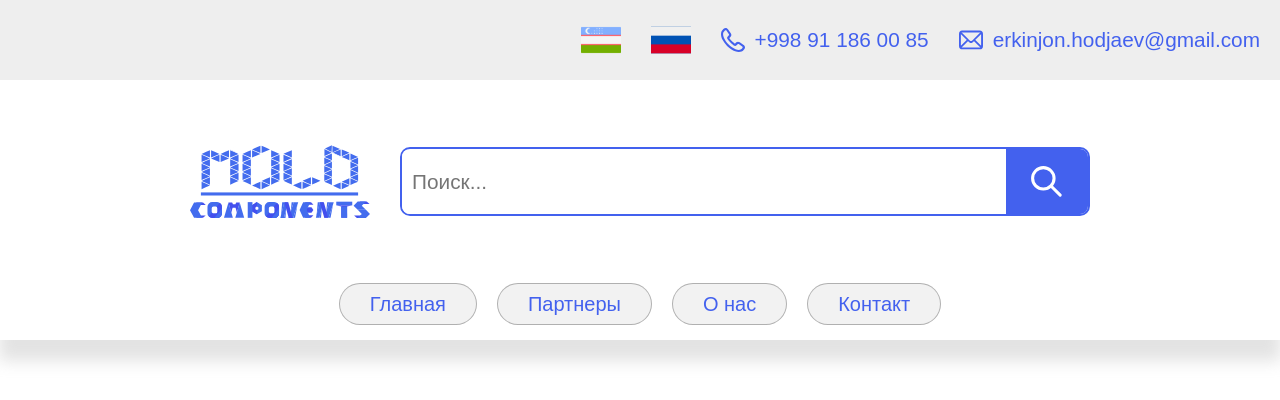
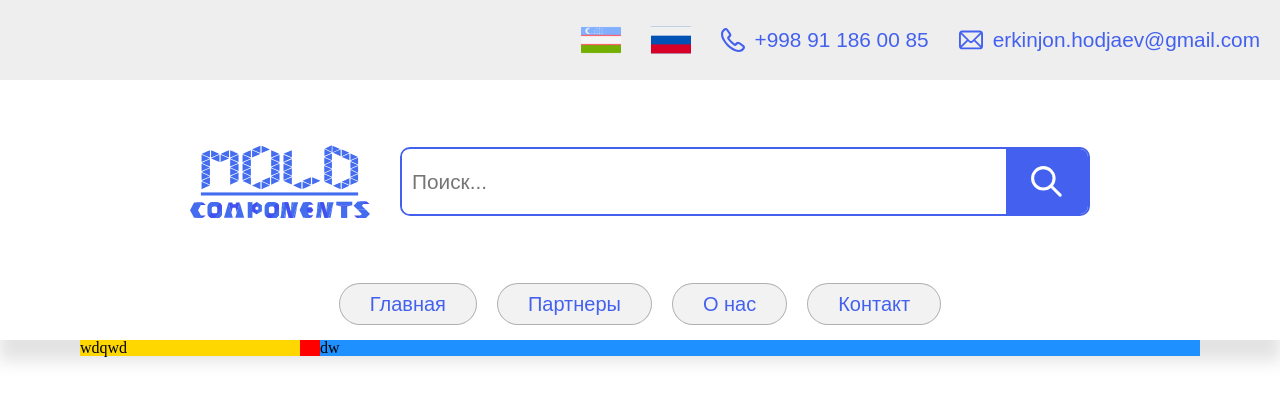
Before and after one commit to abduazimkh/Mold, a React (Vite) app: page / in a window 1280 px wide. Shown: the top 400 px of the page. Built offline with nearby package versions, Linux system fonts and the light colour scheme.

Commit message:
router added

```diff
--- a/src/App.jsx
+++ b/src/App.jsx
@@ -1,13 +1,22 @@
 import classes from './App.module.scss';
 import Nav from './components/nav/Nav';
+import Home from './routes/home/Home';
+import About from './routes/about/About';
+import Contact from './routes/contact/Contact';
+import Partners from './routes/partners/Partners';
+import { Routes, Route } from 'react-router-dom';
 
 function App() {
-
-
   return (
-    <>
+    <div className={classes.App__main}>
       <Nav/>
-    </>
+      <Routes>
+        <Route path='/' element={<Home/>}/>
+        <Route path='/partners' element={<Partners/>}/>
+        <Route path='/about' element={<About/>}/>
+        <Route path='/contact' element={<Contact/>}/>
+      </Routes>
+    </div>
   )
 }
 
```
